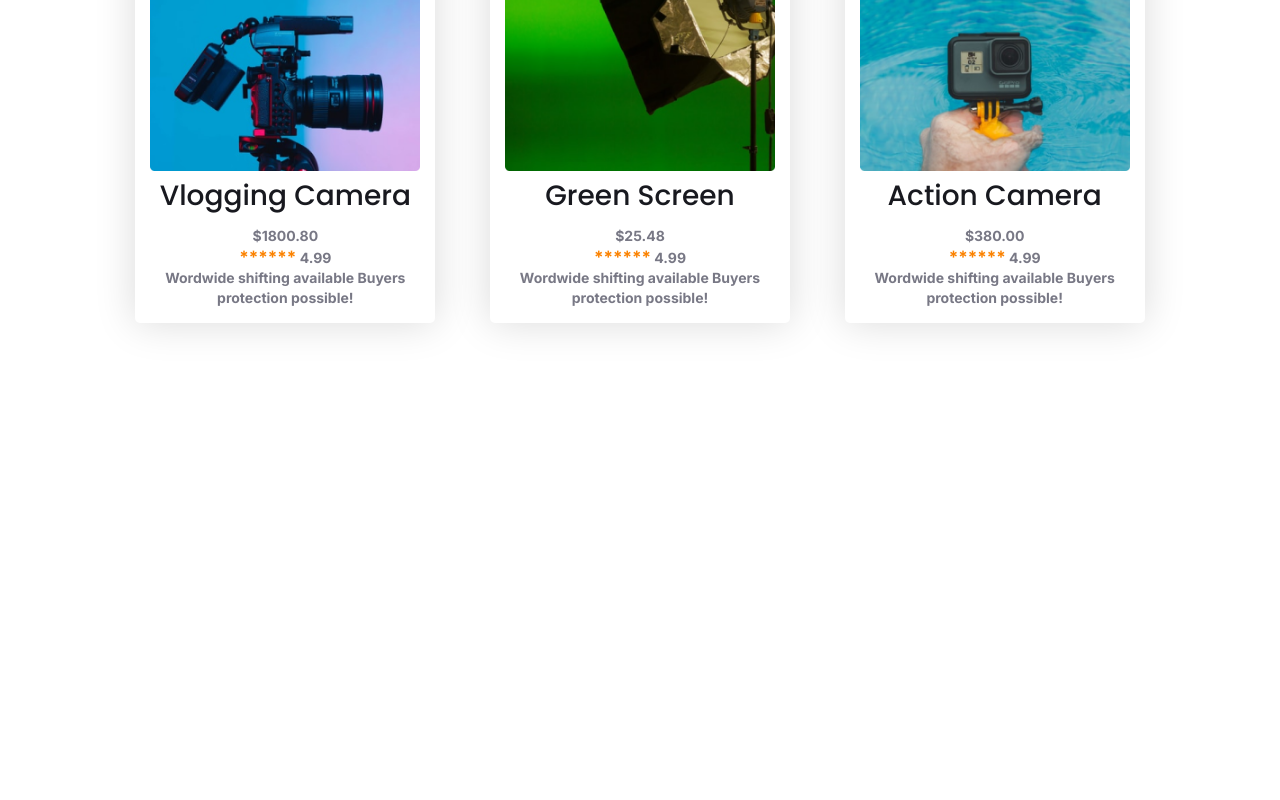
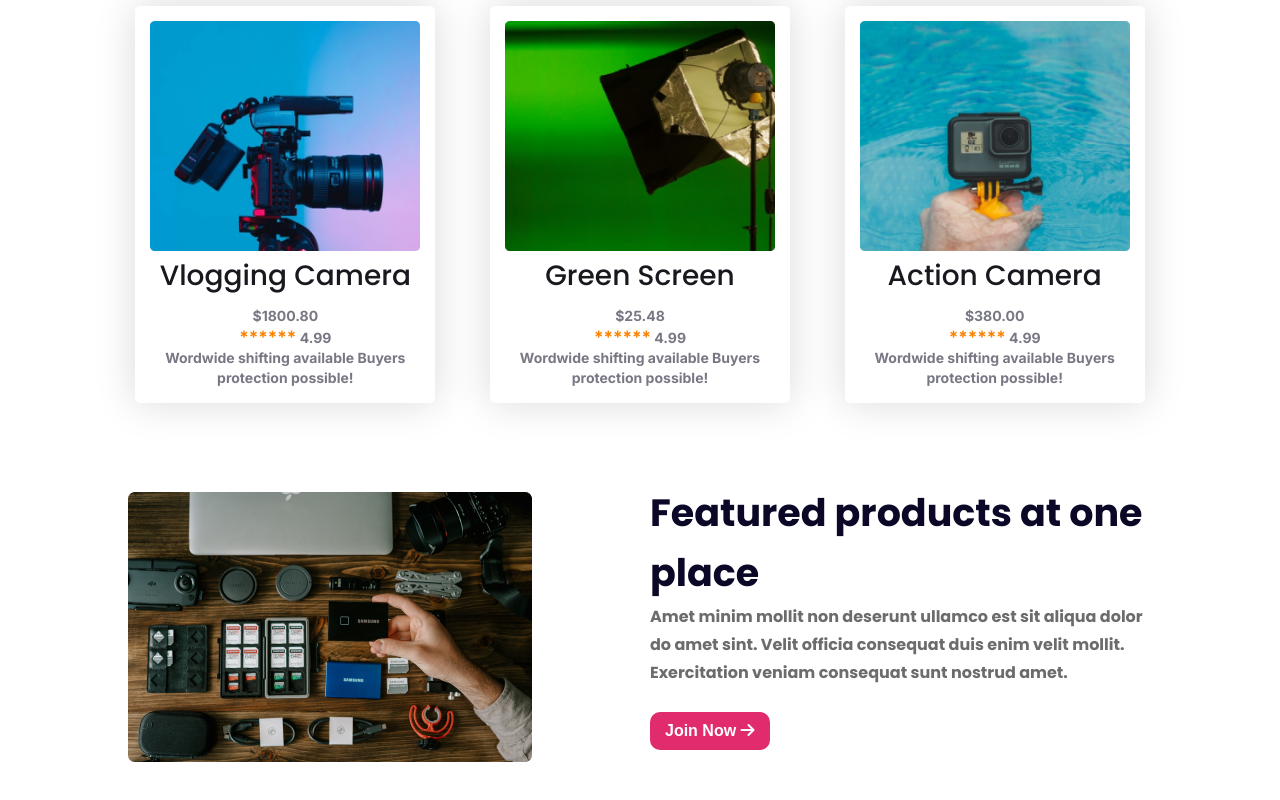
Before and after one commit to developerssaddam/influencer, a plain HTML site: page index.html in a window 1280 px wide. Shown: the part 1830-2630 px from the top of the page. Before the commit the page ends 2193 px from the top, so only its background shows below. Drawn offline with Linux system fonts and the light colour scheme.

Commit message:
Added features section with responsive

```diff
--- a/index.html
+++ b/index.html
@@ -155,6 +155,23 @@
             </div>
           </div>
         </section>
+
+        <section class="section features">
+          <div class="features_img">
+            <img src="images/gear.png" alt="" />
+          </div>
+          <div class="features_content">
+            <h3 class="features_title">Featured products at one place</h3>
+            <p class="features_desc">
+              Amet minim mollit non deserunt ullamco est sit aliqua dolor do
+              amet sint. Velit officia consequat duis enim velit mollit.
+              Exercitation veniam consequat sunt nostrud amet.
+            </p>
+            <button class="features_btn btn">
+              <span>Join Now</span> <i class="fa-solid fa-arrow-right"></i>
+            </button>
+          </div>
+        </section>
       </main>
       <footer class="footer"></footer>
     </div>
--- a/style.css
+++ b/style.css
@@ -103,7 +103,7 @@ img {
 
 .section {
   width: 80%;
-  margin: 0 auto 40px;
+  margin: 0 auto 8rem;
 }
 
 .influencer {
@@ -228,6 +228,38 @@ img {
   line-height: 143%;
 }
 
+.features {
+  display: flex;
+  align-items: center;
+  gap: 2rem;
+}
+
+.features_img {
+  flex: 1;
+}
+
+.features_content {
+  flex: 1;
+}
+
+.features_title {
+  color: #0a0826;
+  font-size: 3.8rem;
+  font-weight: 700;
+  line-height: 6rem;
+}
+
+.features_desc {
+  color: #6c6c6c;
+  font-size: 1.6rem;
+  font-weight: 700;
+  line-height: 2.8rem;
+}
+
+.features_btn {
+  border-radius: 1rem;
+}
+
 /* Responsive for mobile device */
 
 @media screen and (max-width: 576px) {
@@ -267,6 +299,23 @@ img {
   .card_container {
     grid-template-columns: 1fr;
   }
+
+  .features {
+    flex-direction: column;
+    text-align: center;
+  }
+
+  .features_img {
+    order: 2;
+  }
+
+  .features_title {
+    font-size: 2.4rem;
+  }
+
+  .features_desc {
+    font-size: 1.4rem;
+  }
 }
 
 /* Responsive for medium device */
@@ -294,4 +343,17 @@ img {
   .card_container {
     grid-template-columns: repeat(2, 1fr);
   }
+
+  .features {
+    flex-direction: column;
+    text-align: center;
+  }
+
+  .features_title {
+    font-size: 3rem;
+  }
+
+  .features_desc {
+    font-size: 1.6rem;
+  }
 }
```
